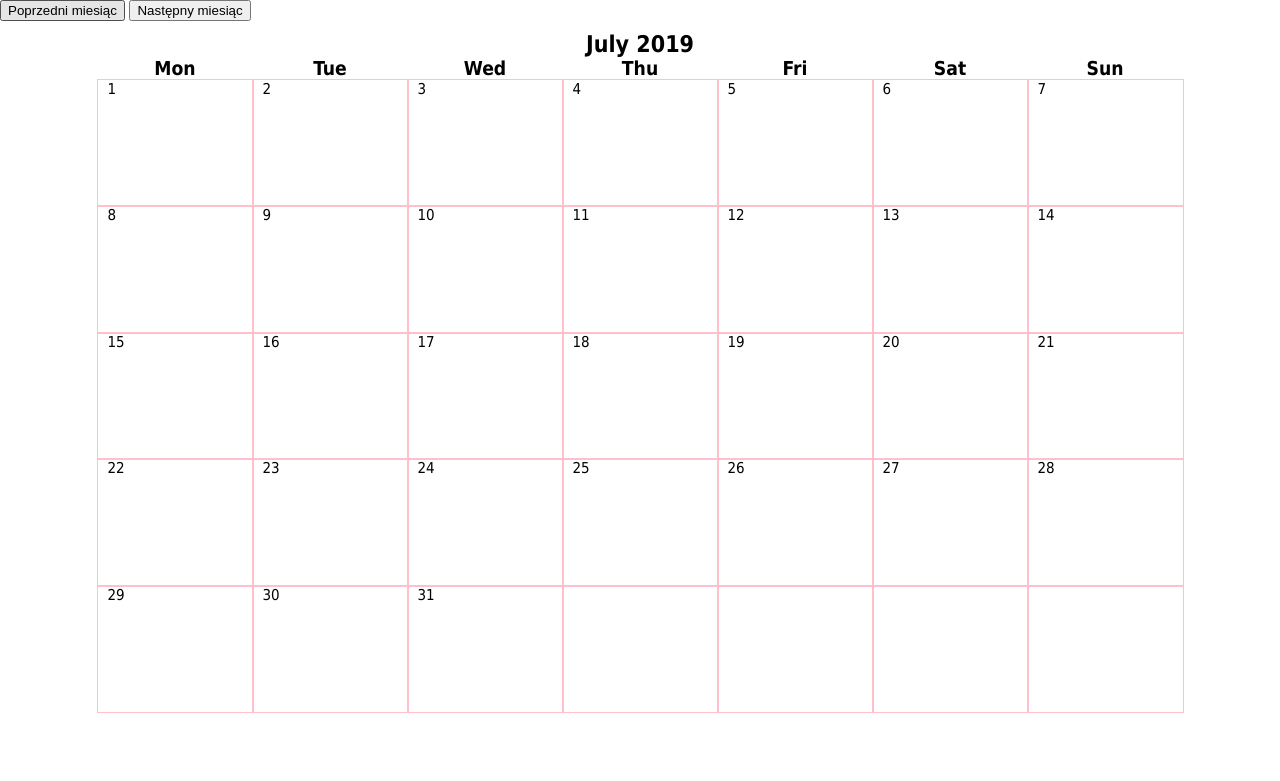
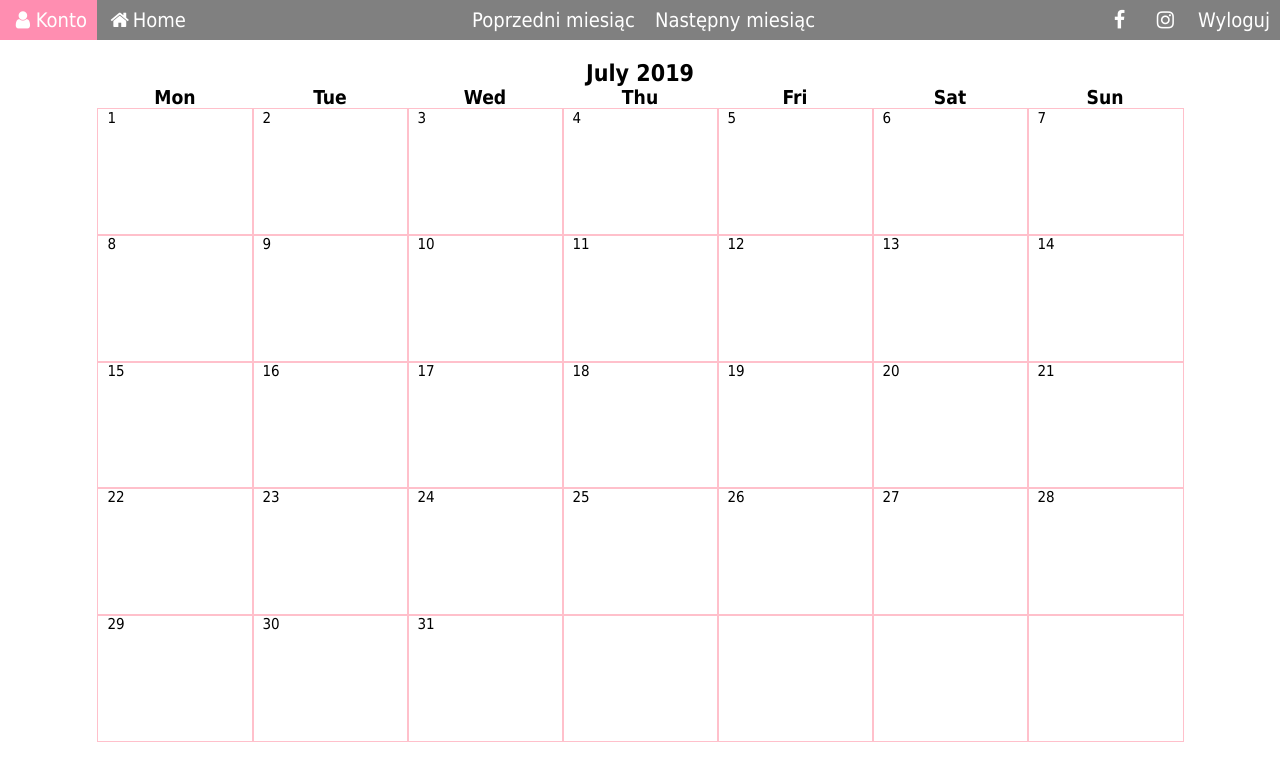
Before and after one commit to julitapodzorska/Flow, a Django app: page /calendar/1/ in a window 1280 px wide. Shown: the top 781 px of the page. Run offline with Django 3.2, Linux system fonts and the light colour scheme; a user stored in the database is signed in; tables that the repository leaves empty hold one stand-in row (values such as "Sample post").

Commit message:
tenth commit

```diff
--- a/FlowControling/calendar.py
+++ b/FlowControling/calendar.py
@@ -13,18 +13,20 @@ class Calendar(HTMLCalendar):
     def formatday(self, day, weekday):
         if day != 0:
             current_day = date(self.year, self.month, day)
-            events_from_day = HealthData.objects.filter(date=current_day)
+            events_from_day = self.data.filter(date=current_day)
             events_html = ''
             for event in events_from_day:
                 if event.bleeding:
                     events_html += f'<li style="color: red"> Krwawienie {event.get_bleeding_display()} </li>'
                 if event.pain:
-                    events_html += f'<li style="color: orange"> Ból {event.get_pain_display()} </li>'
+                    events_html += f'<li style="color: blue"> Ból {event.get_pain_display()} </li>'
                 if event.energy:
                     events_html += f'<li style="color: green"> Poziom energii {event.get_energy_display()} </li>'
                 if event.sex:
                     events_html += f'<li style="color: purple"> Seks {event.get_sex_display()} </li>'
                 if event.mood:
                     events_html += f'<li style="color: deeppink"> Nastrój {event.get_mood_display()} </li>'
+            if current_day == date.today():
+                return f"<td class='today'><span class='date'>{day}</span><ul> {events_html} </ul></td>"
             return f"<td><span class='date'>{day}</span><ul> {events_html} </ul></td>"
         return '<td></td>'
--- a/FlowControling/forms.py
+++ b/FlowControling/forms.py
@@ -1,7 +1,6 @@
 from django import forms
-from django.contrib.auth.forms import UserCreationForm, UserChangeForm, AuthenticationForm
-from .models import User, HealthData, BLEEDING, PAIN, MOOD, SEX, ENERGY
-
+from django.contrib.auth.forms import UserCreationForm, UserChangeForm
+from .models import User, BLEEDING, PAIN, MOOD, SEX, ENERGY
 
 DATE = (
 
@@ -11,15 +10,13 @@ DATE = (
 
 )
 
-
-
 class CustomUserCreationForm(UserCreationForm):
     username = forms.CharField(label = "Nazwa użytkownika", max_length=64)
     first_name = forms.CharField(label="Imię",max_length=30, required=True)
     last_name = forms.CharField(label="Nazwisko",max_length=30, required=True)
     email = forms.EmailField(label="E-mail",max_length=254, required=True)
     last_cycle = forms.DateField(widget=forms.SelectDateWidget, label="Data ostatniego cyklu",required=True, help_text="Data rozpoczęcia ostatniego krwawienia.")
-    avg_cycle = forms.IntegerField(widget=forms.NumberInput,label="Średnia długość cyklu", required=True, help_text="Cykl rozpoczyna się pierwszego dnia krwawienia i kończy pierwszego dnia następnego krwawienia.")
+    avg_cycle = forms.IntegerField(widget=forms.NumberInput,label="Średnia długość cyklu", required=True, help_text="Cykl rozpoczyna się pierwszego dnia krwawienia i kończy pierwszego dnia następnego krwawienia. Trwa średnio 26 dni.", initial=26, min_value=1, max_value=50)
     password1 = forms.CharField(widget= forms.PasswordInput,label="Hasło", max_length=64)
     password2 = forms.CharField(widget= forms.PasswordInput, label="Powtórz hasło", max_length=64)
 
--- a/FlowControling/views.py
+++ b/FlowControling/views.py
@@ -1,5 +1,5 @@
 from django.shortcuts import render, redirect
-from django.views import View, generic
+from django.views import View
 from datetime import timedelta, date
 from FlowControling.models import HealthData, User, CycleLength
 from FlowControling.forms import HealthForm
@@ -12,7 +12,6 @@ class HomePage(View):
         if request.user.is_authenticated:
             user = User.objects.get(username=request.user.username)
 
-
             if not CycleLength.objects.filter(user=user):
                 cycle_length = CycleLength()
                 cycle_length.length = user.avg_cycle
@@ -21,17 +20,17 @@ class HomePage(View):
 
 
             try:
-                bleeding_days = HealthData.objects.filter(date__gte=user.last_cycle).filter(bleeding__gte=1).filter(user = user)
+                bleeding_days = HealthData.objects.filter(date__gte=user.last_cycle).filter(bleeding__gte=1).filter(user=user)
                 bleeding_days = bleeding_days.order_by('date')
                 bleeding_length = bleeding_days.last().date - user.last_cycle
                 bleeding_length = int(bleeding_length.days)+1
-                if bleeding_length > 8:
-                    bleeding_length = 8
+                if bleeding_length > 7:
+                    bleeding_length = 7
             except:
                 bleeding_length = 1
 
-            ovulation_start = int(user.avg_cycle /2)
-            ovulation_end = ovulation_start + 5
+            ovulation_end = int(user.avg_cycle /2) + 1
+            ovulation_start = ovulation_end - 6
 
             cycle_day = date.today() - user.last_cycle
             cycle_day = int(cycle_day.days) +1
@@ -58,6 +57,7 @@ class HomePage(View):
             sex = form.cleaned_data['sex']
             energy = form.cleaned_data['energy']
             date_offset = form.cleaned_data['date']
+
             date_offset = date.today() - timedelta(days= int(date_offset))
             date_diff = date_offset - request.user.last_cycle
             date_diff = int(date_diff.days)
--- a/accounts/urls.py
+++ b/accounts/urls.py
@@ -5,4 +5,5 @@ from . import views
 
 urlpatterns = [
     path('signup/', views.SignUp.as_view(), name='signup'),
+
 ]
--- a/accounts/views.py
+++ b/accounts/views.py
@@ -1,5 +1,5 @@
 from django.contrib.auth.forms import UserCreationForm
-from FlowControling.forms import CustomUserCreationForm
+from FlowControling.forms import CustomUserCreationForm, CustomUserChangeForm
 from django.urls import reverse_lazy
 from django.views import generic
 
--- a/templates/base.html
+++ b/templates/base.html
@@ -121,7 +121,13 @@
             float: right;
 
         }
+        .to_the_center {
 
+
+            position: absolute;
+            left: 36.1%;
+
+        }
 
     </style>
 <meta charset="UTF-8">
--- a/templates/calendar.html
+++ b/templates/calendar.html
@@ -4,10 +4,24 @@
 
 {% block content %}
 
-    <div class="clearfix">
 
-	<a class="btn btn-info left" href="/calendar/{{ prev_month }}"><button>Poprzedni miesiąc</button></a>
-	<a class="btn btn-info left" href="/calendar/{{ next_month }}"><button>Następny miesiąc</button></a>
+    <div class="menu">
+
+        <a href="#"><i class="fa fa-fw fa-user"></i>Konto</a>
+        <a href="/"><i class="fa fa-fw fa-home"></i>Home</a>
+
+        <div class="to_the_center">
+            <a class="btn btn-info left" href="/calendar/{{ prev_month }}">Poprzedni miesiąc</a>
+            <a class="btn btn-info left" href="/calendar/{{ next_month }}">Następny miesiąc</a>
+        </div>
+
+        <div class="to_the_right">
+
+            <a href="https://www.facebook.com/julita.podzorska"><i class="fa fa-fw fa-facebook"></i></a>
+            <a href="https://www.instagram.com/julitapodzorska/"><i class="fa fa-fw fa-instagram"></i></a>
+
+            <a href="{% url 'logout' %}">Wyloguj</a>
+        </div>
 
     </div>
 
@@ -19,7 +33,7 @@
         }
 
     table{
-        margin-top: 10px;
+        margin-top: 20px;
         display: flex;
         align-items: center;
         justify-content: center;
@@ -60,6 +74,11 @@
 
 
     }
+    .today {
+
+        border: none;
+        background-color: pink;
+    }
 
     </style>
 
--- a/templates/home.html
+++ b/templates/home.html
@@ -7,12 +7,12 @@
     <div class="menu">
 
         <a href="#"><i class="fa fa-fw fa-user"></i>Konto</a>
-        <a href="#"><i class="fa fa-fw fa-calendar"></i>Kalendarz</a>
-        <a href="{% url 'logout' %}">Wyloguj</a>
+        <a href="/calendar/0"><i class="fa fa-fw fa-calendar"></i>Kalendarz</a>
         <div class="to_the_right">
 
             <a href="https://www.facebook.com/julita.podzorska"><i class="fa fa-fw fa-facebook"></i></a>
             <a href="https://www.instagram.com/julitapodzorska/"><i class="fa fa-fw fa-instagram"></i></a>
+            <a href="{% url 'logout' %}">Wyloguj</a>
 
         </div>
     </div>
@@ -21,7 +21,7 @@
         <p>Cześć {{ user.first_name }}!</p>
         Średnia długosc cyklu to {{ user.avg_cycle }} dni.
         <br> Twój cykl rozpoczął się {{ user.last_cycle }}
-        <br> Dni płodne oznaczone są kolorem niebieskim! 💙
+        <br> Kolor niebieski wyznacza dni płodne! 🦋
     </div>
 
     <div class="cycle">
```
